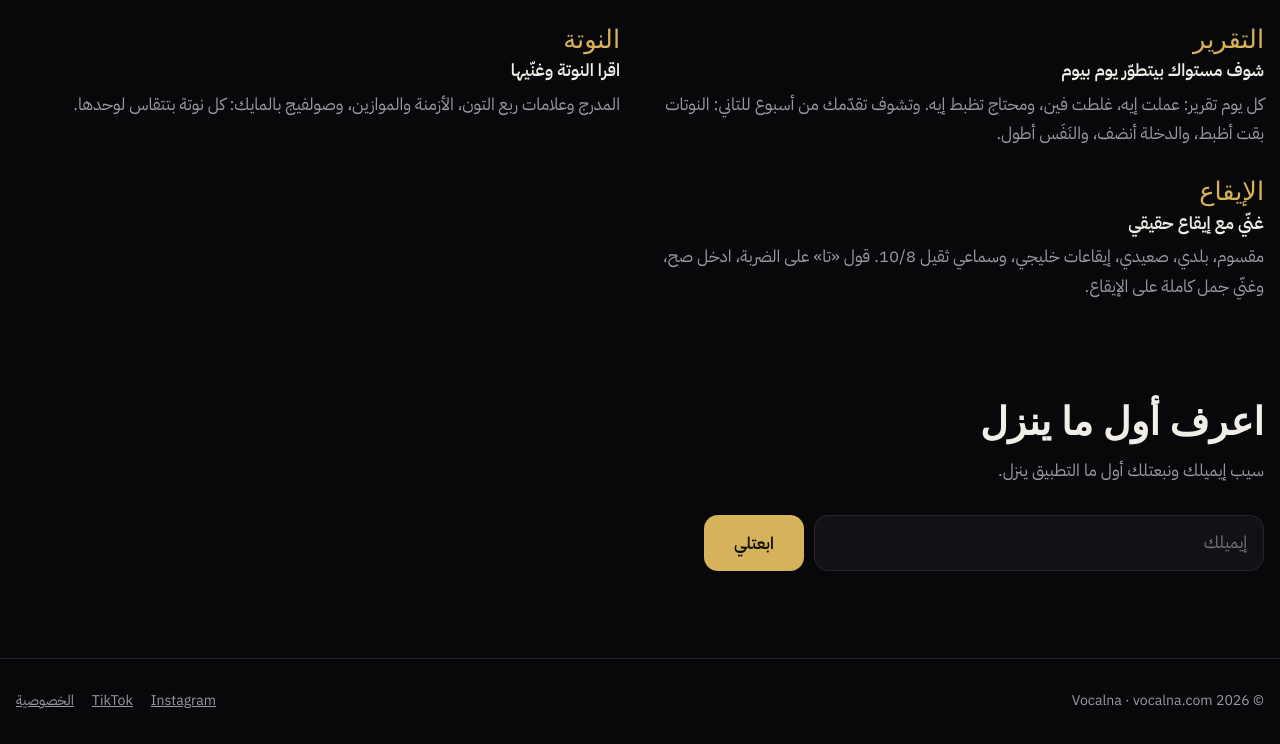
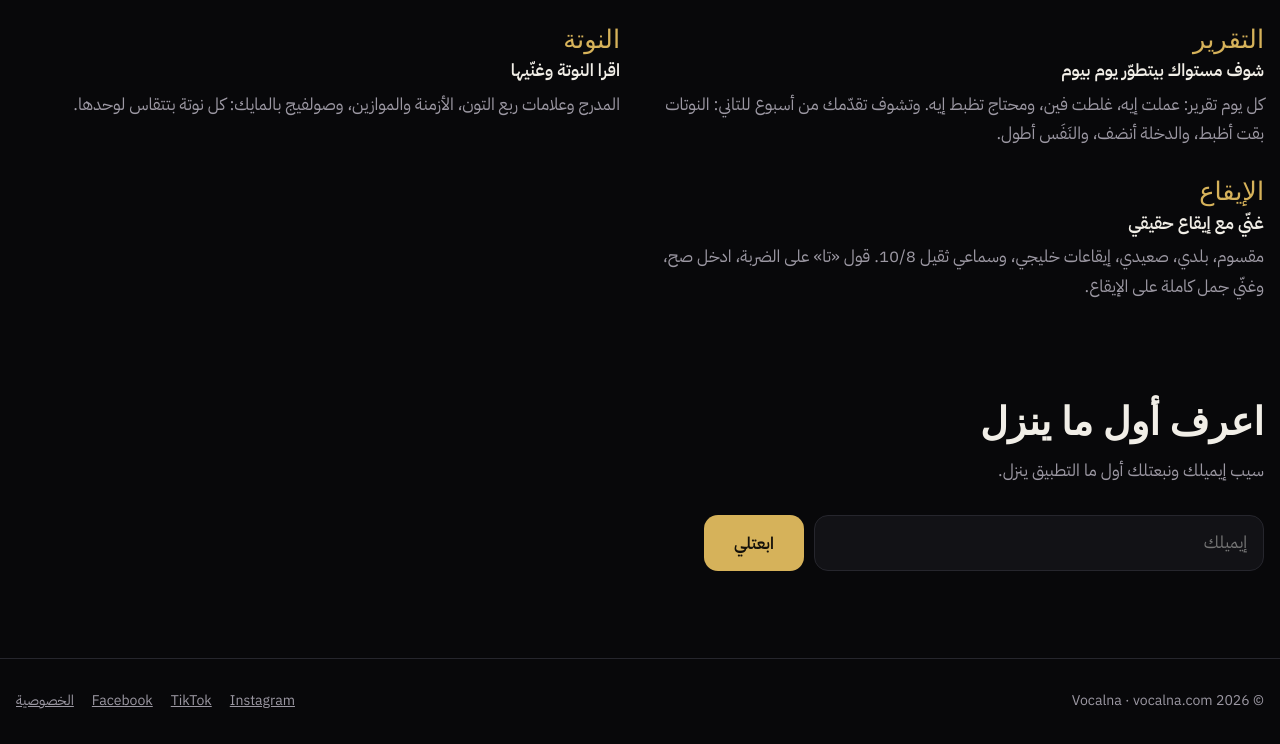
Before and after one commit to wasemabdelhady-netizen/vocalna-site, a plain HTML site: page index.html in a window 1280 px wide. Shown: the part 1664-2408 px from the top of the page. Drawn offline with Linux system fonts and the light colour scheme; a web font is replaced by a local one.

Commit message:
Add Facebook page link

```diff
--- a/index.html
+++ b/index.html
@@ -136,7 +136,7 @@ footer a{color:inherit}
 
 <script>
 // لينكات السوشيال وقايمة الانتظار: بتتحط هنا لما تجهز
-const LINKS={ig:'https://www.instagram.com/vocalna.app/',tt:'https://www.tiktok.com/@vocalna.app',fb:''};
+const LINKS={ig:'https://www.instagram.com/vocalna.app/',tt:'https://www.tiktok.com/@vocalna.app',fb:'https://www.facebook.com/profile.php?id=61596196337356'};
 const WAITLIST='https://tally.so/r/laex7B';   // لينك فورم Tally
 let L='ar';try{L=localStorage.getItem('vl_lang')||'ar'}catch(e){}
 const $=id=>document.getElementById(id);
```
